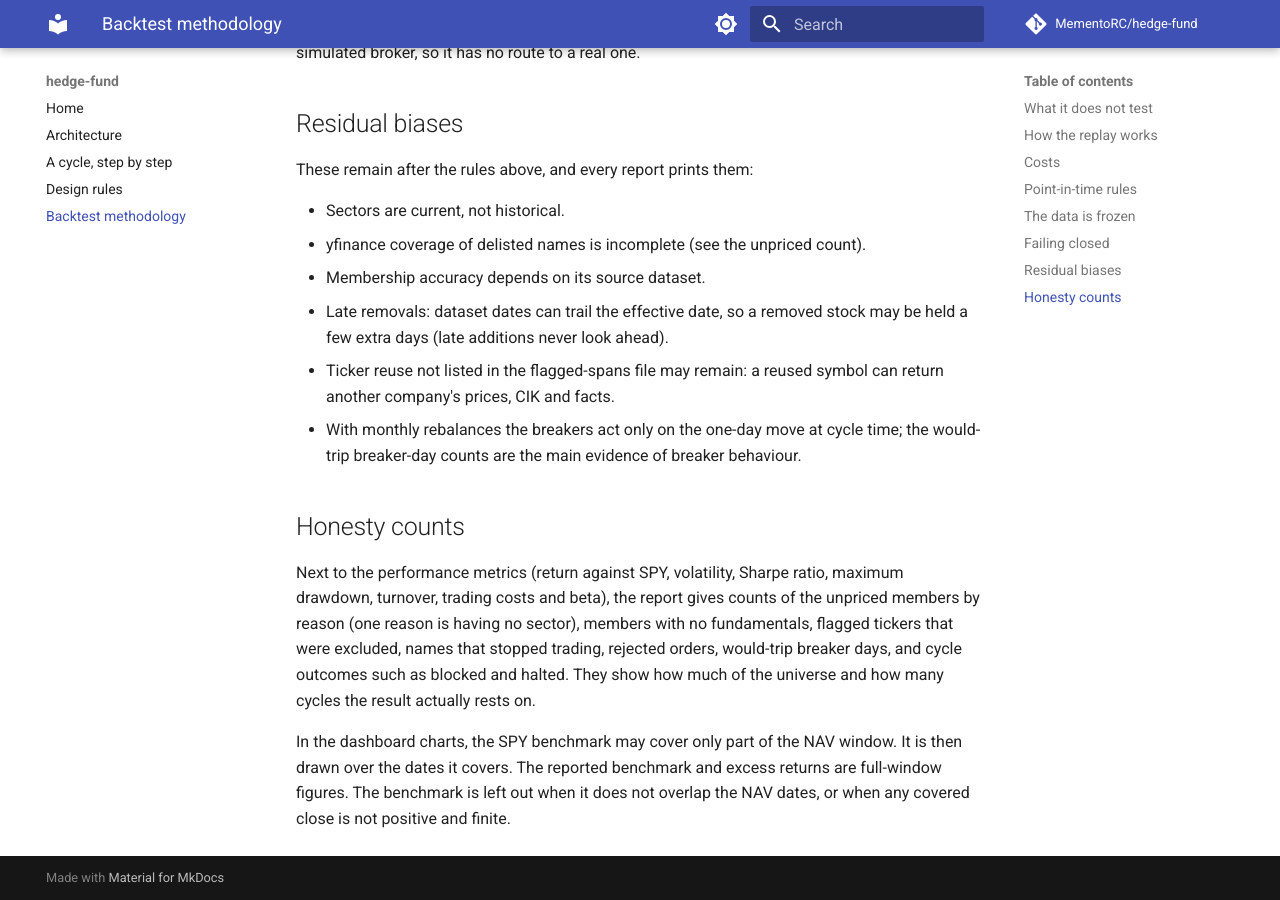
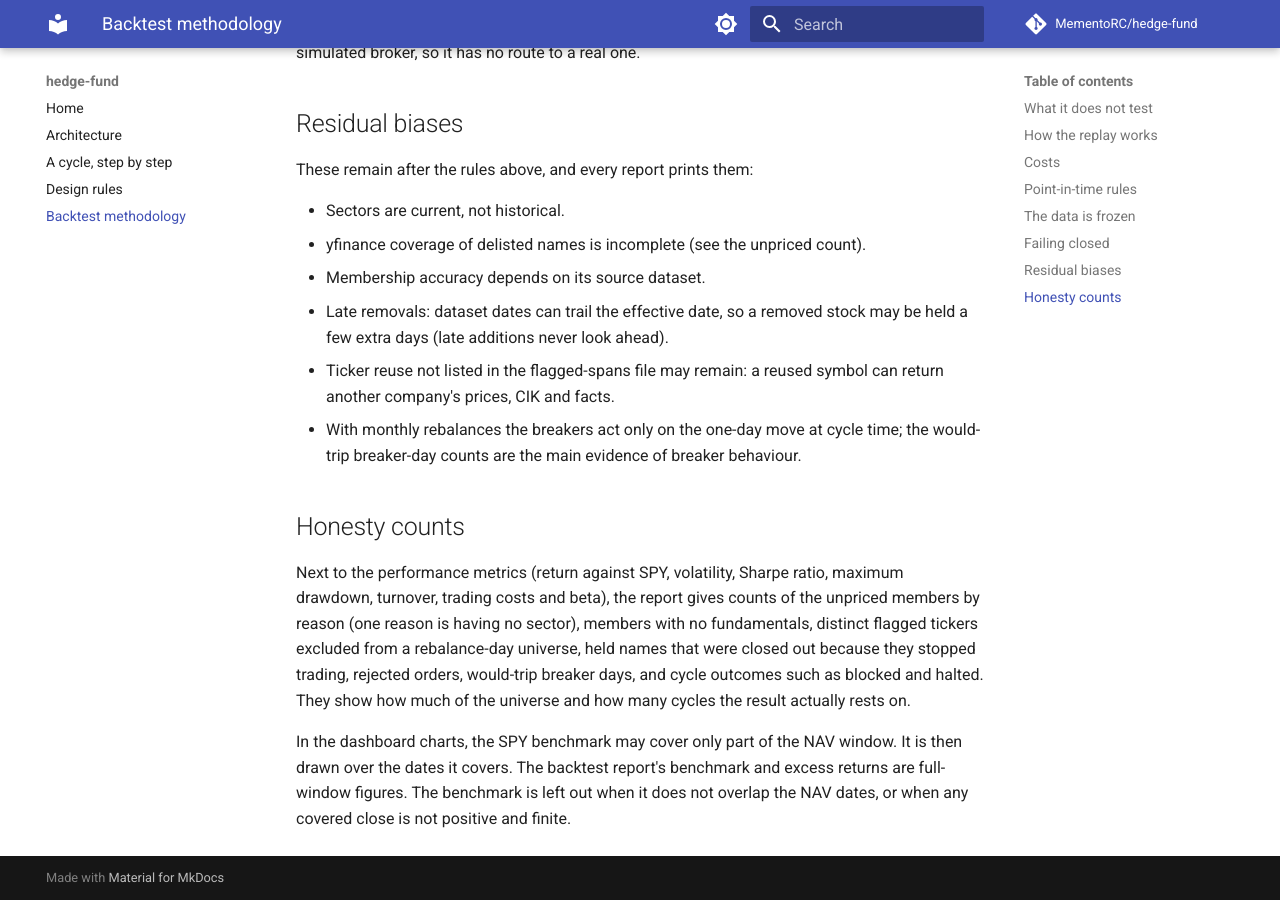
Before and after one commit to MementoRC/hedge-fund, an MkDocs documentation site: the page built from website/docs/backtest-methodology.md, in a window 1280 px wide and 900 px high, scrolled down 2178 px. Built offline with MkDocs 1.6.1 and Material for MkDocs 9.7.7, drawn with Linux system fonts in a browser that asks for light colours; comment, search, counter and statistics services are not loaded.

Commit message:
docs(site): sharpen the methodology honesty counts and pin the bias list both ways
Co-Authored-By: Claude Opus 5.5 <noreply@anthropic.com>
Claude-Session: https://claude.ai/code/session_01S3U3ZJUBgsGk1PFH6NdCDr

```diff
--- a/website/docs/backtest-methodology.md
+++ b/website/docs/backtest-methodology.md
@@ -56,6 +56,6 @@ These remain after the rules above, and every report prints them:
 
 ## Honesty counts
 
-Next to the performance metrics (return against SPY, volatility, Sharpe ratio, maximum drawdown, turnover, trading costs and beta), the report gives counts of the unpriced members by reason (one reason is having no sector), members with no fundamentals, flagged tickers that were excluded, names that stopped trading, rejected orders, would-trip breaker days, and cycle outcomes such as blocked and halted. They show how much of the universe and how many cycles the result actually rests on.
+Next to the performance metrics (return against SPY, volatility, Sharpe ratio, maximum drawdown, turnover, trading costs and beta), the report gives counts of the unpriced members by reason (one reason is having no sector), members with no fundamentals, distinct flagged tickers excluded from a rebalance-day universe, held names that were closed out because they stopped trading, rejected orders, would-trip breaker days, and cycle outcomes such as blocked and halted. They show how much of the universe and how many cycles the result actually rests on.
 
-In the dashboard charts, the SPY benchmark may cover only part of the NAV window. It is then drawn over the dates it covers. The reported benchmark and excess returns are full-window figures. The benchmark is left out when it does not overlap the NAV dates, or when any covered close is not positive and finite.
+In the dashboard charts, the SPY benchmark may cover only part of the NAV window. It is then drawn over the dates it covers. The backtest report's benchmark and excess returns are full-window figures. The benchmark is left out when it does not overlap the NAV dates, or when any covered close is not positive and finite.
```
Also changed, not shown: 1 other file.
